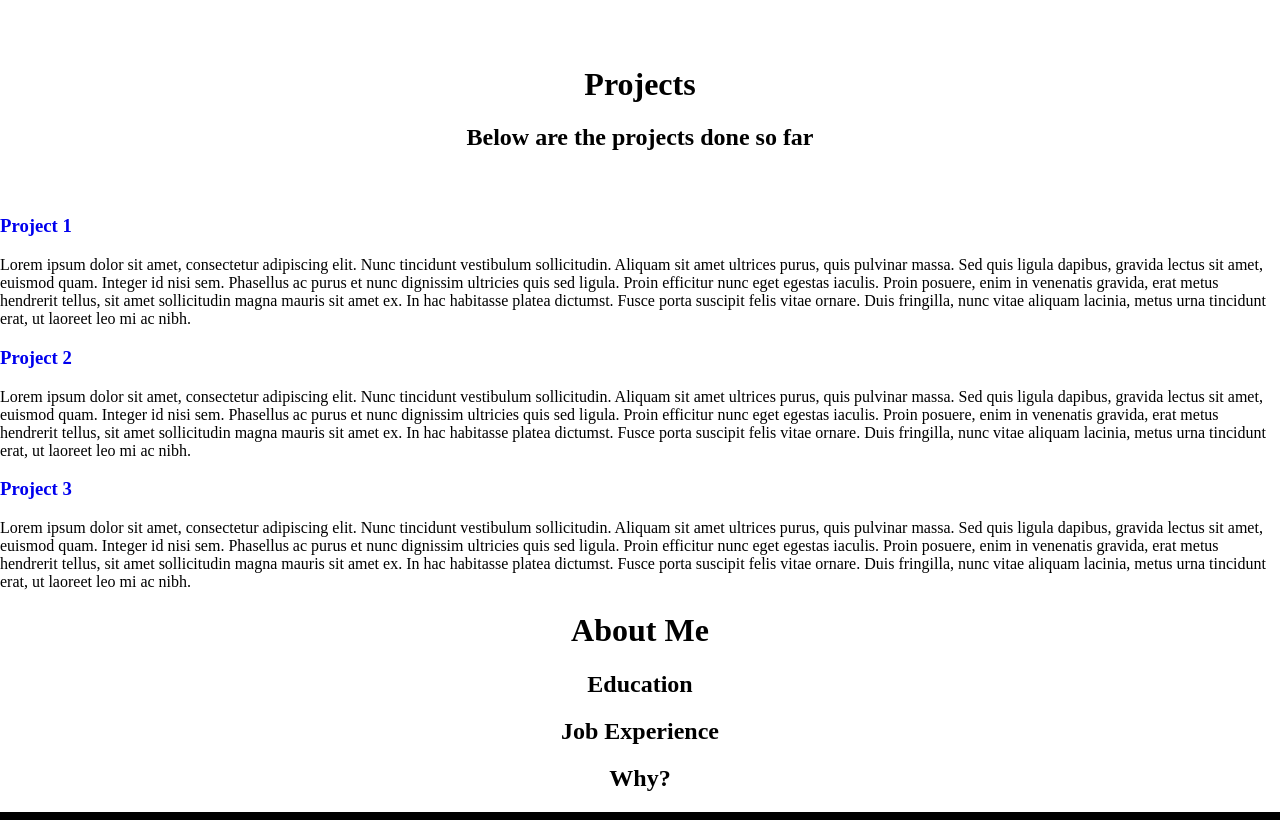
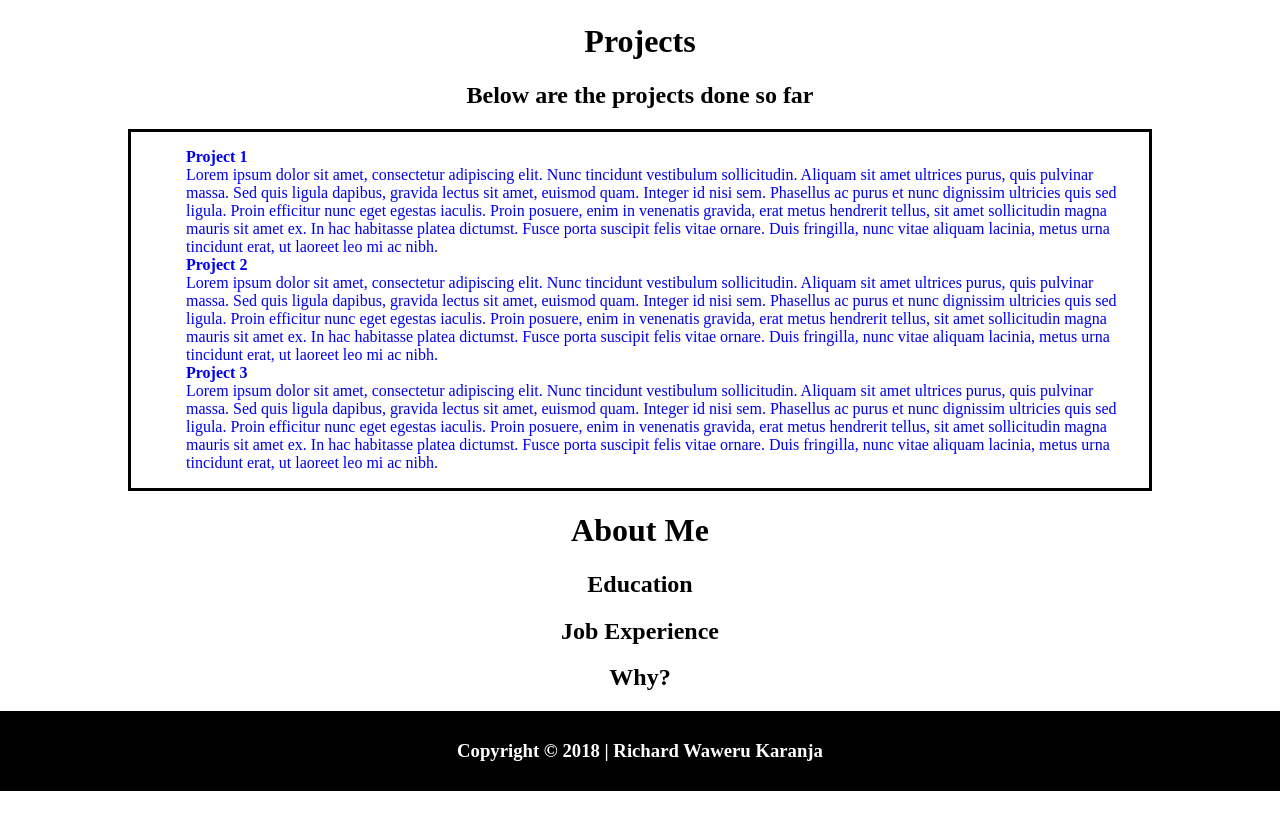
Before and after one commit to DevWaweru/PortfolioLandingPage, a plain HTML site: page index.html in a window 1280 px wide. Shown: the part 962-1782 px from the top of the page. After the commit the page ends 1753 px from the top, so only its background shows below. Drawn offline with Linux system fonts and the light colour scheme.

Commit message:
Styling the Projects Section: Part 1

```diff
--- a/css/styles.css
+++ b/css/styles.css
@@ -41,8 +41,8 @@ p:hover{
     color: rgb(252, 252, 252);
 }
 .projectstitle{
-    margin-top: 5%;
-    margin-bottom: 5%;
+    margin-top: 1%;
+    margin-bottom: 1%;
 }
 h1{
     padding-right: 15px;
@@ -58,8 +58,16 @@ h2{
     margin-left: auto;
     text-align: center;
 }
-.about{
-    top: 4%;
+.rows{
+    padding-right: 15px;
+    padding-left: 15px;
+    margin-right: 10%;
+    margin-left: 10%;
+    text-align: left;
+    border: solid;
+}
+ul{
+    list-style-type: none;
 }
 .footer h3{
     margin: 0;
--- a/index.html
+++ b/index.html
@@ -21,34 +21,37 @@
     </div>
 
     <div class="rows">
-        <h3><a href="https://github.com/DevWaweru/Resort">Project 1</a></h3>
-        <p>Lorem ipsum dolor sit amet, consectetur adipiscing elit. Nunc tincidunt vestibulum sollicitudin.
-            Aliquam sit amet ultrices purus, quis pulvinar massa. Sed quis ligula dapibus, gravida lectus
-            sit amet, euismod quam. Integer id nisi sem. Phasellus ac purus et nunc dignissim ultricies
-            quis sed ligula. Proin efficitur nunc eget egestas iaculis. Proin posuere, enim in venenatis
-            gravida, erat metus hendrerit tellus, sit amet sollicitudin magna mauris sit amet ex. In hac
-            habitasse platea dictumst. Fusce porta suscipit felis vitae ornare. Duis fringilla, nunc vitae
-            aliquam lacinia, metus urna tincidunt erat, ut laoreet leo mi ac nibh.
-        </p>
-        <h3><a href="https://github.com/DevWaweru/Travel-Agency">Project 2</a></h3>
-        <p>Lorem ipsum dolor sit amet, consectetur adipiscing elit. Nunc tincidunt vestibulum sollicitudin.
+        <ul>
+            <li><a href="https://github.com/DevWaweru/Resort"><strong>Project 1</strong><br>
+            Lorem ipsum dolor sit amet, consectetur adipiscing elit. Nunc tincidunt vestibulum sollicitudin.
                 Aliquam sit amet ultrices purus, quis pulvinar massa. Sed quis ligula dapibus, gravida lectus
                 sit amet, euismod quam. Integer id nisi sem. Phasellus ac purus et nunc dignissim ultricies
                 quis sed ligula. Proin efficitur nunc eget egestas iaculis. Proin posuere, enim in venenatis
                 gravida, erat metus hendrerit tellus, sit amet sollicitudin magna mauris sit amet ex. In hac
                 habitasse platea dictumst. Fusce porta suscipit felis vitae ornare. Duis fringilla, nunc vitae
-                aliquam lacinia, metus urna tincidunt erat, ut laoreet leo mi ac nibh.
-            </p>
-        <h3><a href="https://github.com/DevWaweru/Editted-Cookie-Recepie">Project 3</a></h3>
-        <p>Lorem ipsum dolor sit amet, consectetur adipiscing elit. Nunc tincidunt vestibulum sollicitudin.
+                aliquam lacinia, metus urna tincidunt erat, ut laoreet leo mi ac nibh.</a>
+            </li>
+            <li><a href="https://github.com/DevWaweru/Travel-Agency"><strong>Project 2</strong><br>
+            Lorem ipsum dolor sit amet, consectetur adipiscing elit. Nunc tincidunt vestibulum sollicitudin.
                 Aliquam sit amet ultrices purus, quis pulvinar massa. Sed quis ligula dapibus, gravida lectus
                 sit amet, euismod quam. Integer id nisi sem. Phasellus ac purus et nunc dignissim ultricies
                 quis sed ligula. Proin efficitur nunc eget egestas iaculis. Proin posuere, enim in venenatis
                 gravida, erat metus hendrerit tellus, sit amet sollicitudin magna mauris sit amet ex. In hac
                 habitasse platea dictumst. Fusce porta suscipit felis vitae ornare. Duis fringilla, nunc vitae
-                aliquam lacinia, metus urna tincidunt erat, ut laoreet leo mi ac nibh.
-            </p>
+                aliquam lacinia, metus urna tincidunt erat, ut laoreet leo mi ac nibh.</a>
+            </li>
+            <li><a href="https://github.com/DevWaweru/Editted-Cookie-Recepie"><strong>Project 3</strong><br>
+            Lorem ipsum dolor sit amet, consectetur adipiscing elit. Nunc tincidunt vestibulum sollicitudin.
+                Aliquam sit amet ultrices purus, quis pulvinar massa. Sed quis ligula dapibus, gravida lectus
+                sit amet, euismod quam. Integer id nisi sem. Phasellus ac purus et nunc dignissim ultricies
+                quis sed ligula. Proin efficitur nunc eget egestas iaculis. Proin posuere, enim in venenatis
+                gravida, erat metus hendrerit tellus, sit amet sollicitudin magna mauris sit amet ex. In hac
+                habitasse platea dictumst. Fusce porta suscipit felis vitae ornare. Duis fringilla, nunc vitae
+                aliquam lacinia, metus urna tincidunt erat, ut laoreet leo mi ac nibh.</a>
+            </li>
+        </ul>
     </div>
+
     <div id="about" class="about">
         <h1>About Me</h1>
         <h2>Education</h2>
```
